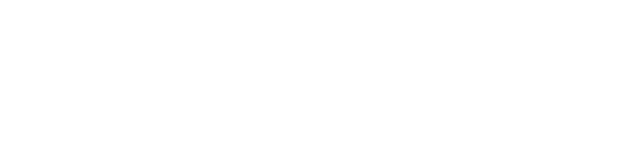
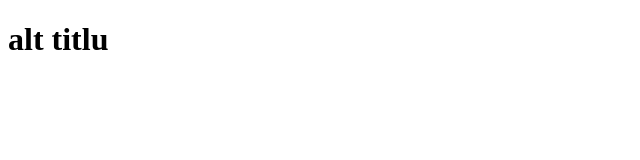
Before and after one commit to ovidutzul/demo, a plain HTML site: page fisierNou.html in a window 1280 px wide. Shown: the whole page, without its empty margins (0-640 px from the left). Drawn offline with Linux system fonts and the light colour scheme.

Commit message:
Update title fisiernou

```diff
--- a/fisierNou.html
+++ b/fisierNou.html
@@ -8,7 +8,7 @@
 </head>
 
 <body>
-
+    <h1>alt titlu</h1>
 </body>
 
 </html>
```
